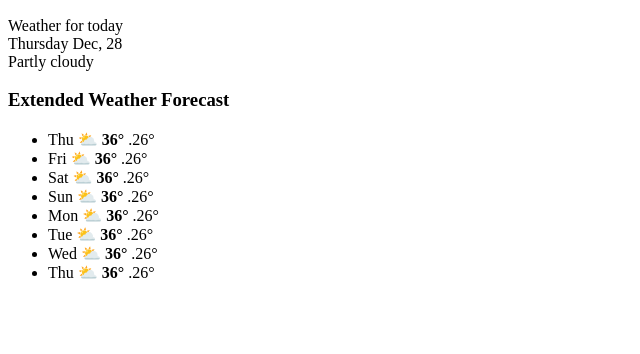
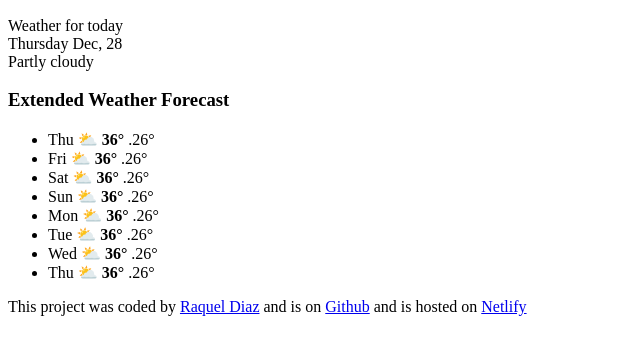
Before and after one commit to RaquelD-B/Weather-app-project, a plain HTML site: page index.html in a window 1280 px wide. Shown: the part 214-568 px from the top of the page, without its empty margins (0-640 px from the left). Drawn offline with Linux system fonts and the light colour scheme.

Commit message:
Added footer

```diff
--- a/index.html
+++ b/index.html
@@ -9,6 +9,7 @@
     <header>
       <input type="text" placeholder="Type a city..." required />
       <input type="submit" value="Search" />
+    </header>
     <main>
       <h1>
         <span class="currentTemperatureEmoji">☀️</span
@@ -71,6 +72,13 @@
         </li>
       </ul>
     </main>
-    </header>
+    <footer>
+      <p>
+        This project was coded by
+        <a href="#" target="_blank">Raquel Diaz</a> and is on
+        <a href="#" target="_blank">Github</a> and is hosted on
+        <a href="#" target="_blank">Netlify</a>
+      </p>
+    </footer>
   </body>
 </html>
```
Lines whose indentation alone changed are shown as unchanged.
